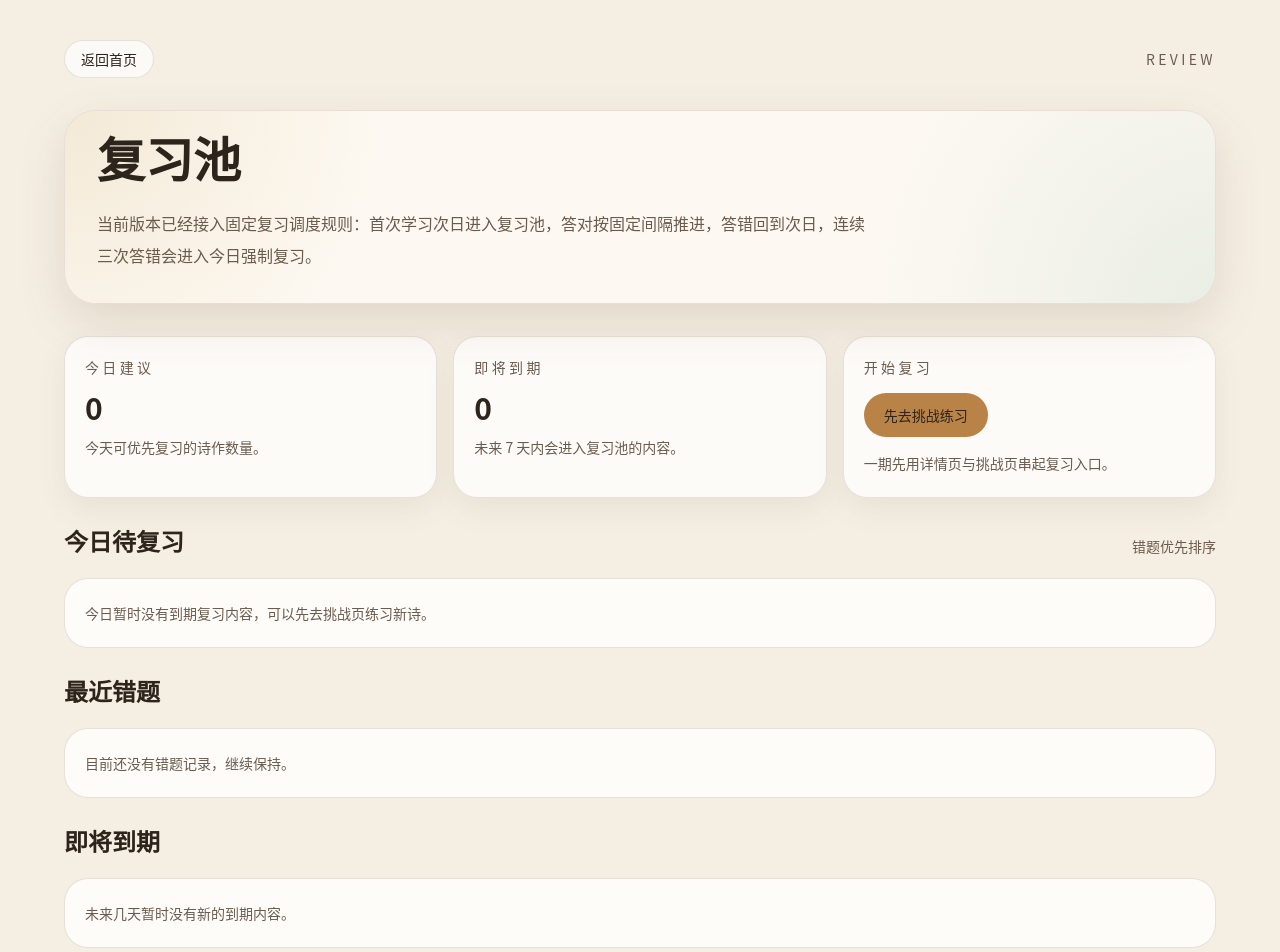
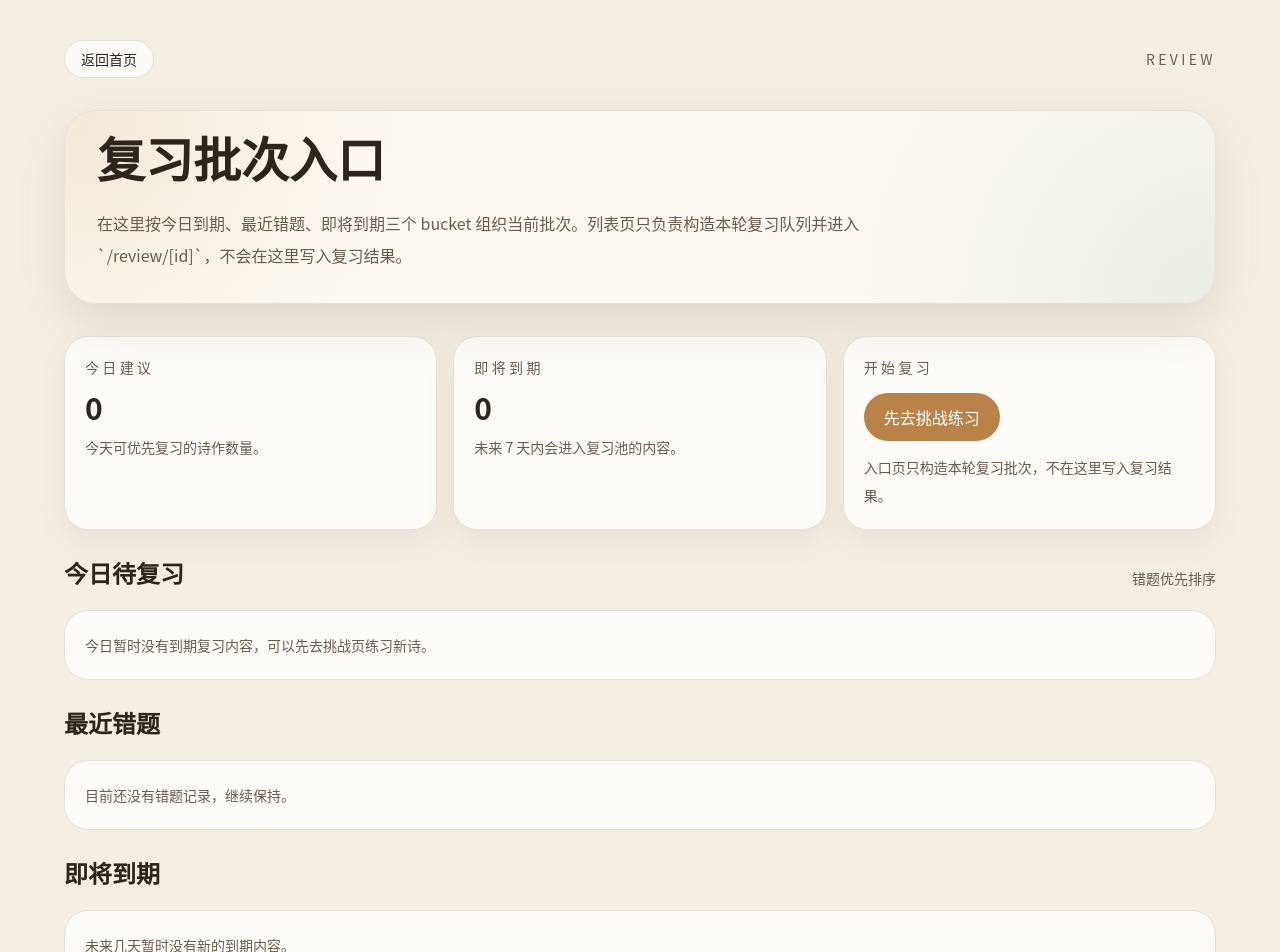
Before and after one commit to maoeast/tang-poetry, a Next.js app: page /review in a window 1280 px wide. Shown: the top 952 px of the page. Built offline with nearby package versions, Linux system fonts and the light colour scheme.

Commit message:
refactor review batch entry page

```diff
--- a/app/review/page.tsx
+++ b/app/review/page.tsx
@@ -38,9 +38,9 @@ export default async function ReviewPage() {
           <div className="pointer-events-none absolute inset-0 bg-[radial-gradient(circle_at_top_left,rgba(222,196,150,0.3),transparent_28%),radial-gradient(circle_at_bottom_right,rgba(176,204,188,0.25),transparent_30%)]" />
 
           <div className="relative space-y-4">
-            <h1 className="text-4xl font-semibold sm:text-5xl">复习池</h1>
+            <h1 className="text-4xl font-semibold sm:text-5xl">复习批次入口</h1>
             <p className="max-w-3xl text-base leading-8 text-[var(--color-muted)]">
-              当前版本已经接入固定复习调度规则：首次学习次日进入复习池，答对按固定间隔推进，答错回到次日，连续三次答错会进入今日强制复习。
+              在这里按今日到期、最近错题、即将到期三个 bucket 组织当前批次。列表页只负责构造本轮复习队列并进入 `/review/[id]`，不会在这里写入复习结果。
             </p>
           </div>
         </section>
--- a/components/review/review-list.tsx
+++ b/components/review/review-list.tsx
@@ -1,8 +1,18 @@
+"use client";
+
 import Image from "next/image";
 import Link from "next/link";
 import type { Route } from "next";
+import { useRouter } from "next/navigation";
+import type { MouseEvent } from "react";
 
-import type { ReviewBuckets, ReviewStateSnapshot } from "@/lib/review/scheduler";
+import {
+  buildReviewBatchQueue,
+  type ReviewBucketKey,
+  type ReviewBuckets,
+  type ReviewStateSnapshot,
+} from "@/lib/review/scheduler";
+import { writeReviewQueue } from "@/lib/review/session-queue";
 
 type ReviewListProps = {
   buckets: ReviewBuckets;
@@ -10,67 +20,162 @@ type ReviewListProps = {
   upcomingCount: number;
 };
 
-function ReviewCard({
+const REVIEW_CARD_LAYOUT = {
+  width: 80,
+  height: 120,
+} as const;
+
+export function getReviewCardLayout() {
+  return REVIEW_CARD_LAYOUT;
+}
+
+function getBucketLabel(bucket: ReviewBucketKey) {
+  if (bucket === "todayDue") {
+    return "due";
+  }
+
+  if (bucket === "recentWrong") {
+    return "wrong";
+  }
+
+  return "soon";
+}
+
+function getBucketTitle(bucket: ReviewBucketKey) {
+  if (bucket === "todayDue") {
+    return "今日待复习";
+  }
+
+  if (bucket === "recentWrong") {
+    return "最近错题";
+  }
+
+  return "即将到期";
+}
+
+function buildReviewHref(poetryId: string, from: ReviewBucketKey, index: number) {
+  return `/review/${poetryId}?from=${from}&index=${index}` as Route;
+}
+
+function ReviewPosterCard({
   item,
   badge,
+  href,
+  onOpen,
 }: {
   item: ReviewStateSnapshot;
-  badge?: string;
+  badge: string;
+  href: Route;
+  onOpen: (event: MouseEvent<HTMLAnchorElement>) => void;
 }) {
+  const layout = getReviewCardLayout();
+
   return (
-    <article className="rounded-[1.5rem] border border-[var(--color-line)] bg-white/80 p-5 shadow-[0_12px_30px_rgba(91,74,59,0.08)]">
-      <div className="flex flex-col gap-5 sm:flex-row">
-        <div className="relative aspect-[4/3] w-full overflow-hidden rounded-[1.25rem] border border-[var(--color-line)] bg-[var(--color-accent-soft)] sm:max-w-[10.5rem]">
+    <article className="flex h-[120px] min-w-0 overflow-hidden rounded-[1.25rem] border border-[var(--color-line)] bg-white/82 shadow-[0_12px_30px_rgba(91,74,59,0.08)]">
+      <div
+        className="relative shrink-0 overflow-hidden border-r border-[var(--color-line)] bg-[var(--color-accent-soft)]"
+        style={{ width: `${layout.width}px`, height: `${layout.height}px` }}
+      >
         <Image
           src={item.image.thumbPath ?? item.image.imagePath}
           alt={`${item.title} 配图`}
           fill
           className="object-cover"
-            sizes="(min-width: 640px) 10.5rem, 100vw"
+          sizes="80px"
         />
-          <div className="absolute inset-x-0 bottom-0 bg-gradient-to-t from-[rgba(63,47,35,0.7)] via-[rgba(63,47,35,0.16)] to-transparent px-3 py-2 text-[0.7rem] tracking-[0.12em] text-white uppercase">
-            {item.image.isPlaceholder ? "placeholder" : "imageasset"}
+      </div>
+
+      <div className="flex min-w-0 flex-1 items-stretch justify-between gap-3 px-4 py-3">
+        <div className="min-w-0 flex-1">
+          <div className="flex items-start justify-between gap-2">
+            <div className="min-w-0">
+              <h3 className="truncate text-base font-medium">{item.title}</h3>
+              <p className="truncate text-sm text-[var(--color-muted)]">{item.author}</p>
+            </div>
+            <span className="rounded-full bg-[var(--color-accent-soft)] px-2.5 py-1 text-[0.65rem] tracking-[0.18em] text-[var(--color-muted)] uppercase">
+              {badge}
+            </span>
+          </div>
+
+          <div className="mt-3 flex flex-wrap gap-2 text-xs text-[var(--color-muted)]">
+            <span className="rounded-full border border-[var(--color-line)] px-2.5 py-1">
+              熟练度 {item.mastery}
+            </span>
+            <span className="rounded-full border border-[var(--color-line)] px-2.5 py-1">
+              错题 {item.wrongCount}
+            </span>
           </div>
         </div>
 
-        <div className="min-w-0 flex-1">
-          <div className="flex flex-wrap items-center justify-between gap-3">
-            <div>
-              <h3 className="text-xl font-medium">{item.title}</h3>
-              <p className="mt-1 text-sm text-[var(--color-muted)]">{item.author}</p>
-            </div>
-            {badge ? (
-              <span className="rounded-full bg-[var(--color-accent-soft)] px-3 py-1 text-xs tracking-[0.2em] text-[var(--color-muted)] uppercase">
-                {badge}
-              </span>
-            ) : null}
-          </div>
-
-          <p className="mt-4 text-sm leading-7 text-[var(--color-muted)]">
-            {item.previewLine}
-          </p>
-
-          <div className="mt-5 flex flex-wrap gap-2 text-sm text-[var(--color-muted)]">
-            <span className="rounded-full border border-[var(--color-line)] px-3 py-1">
-              熟练度 {item.mastery}
-            </span>
-            <span className="rounded-full border border-[var(--color-line)] px-3 py-1">
-              错题 {item.wrongCount}
-            </span>
-            <span className="rounded-full border border-[var(--color-line)] px-3 py-1">
-              间隔 {item.currentIntervalDays} 天
-            </span>
-          </div>
-
+        <div className="flex shrink-0 items-end">
           <Link
-            href={`/poetry/${item.poetryId}` as Route}
-            className="mt-5 inline-flex rounded-full border border-[var(--color-line)] bg-[var(--color-card)] px-4 py-2 text-sm transition hover:bg-white"
+            href={href}
+            onClick={onOpen}
+            className="inline-flex rounded-full bg-[var(--color-card)] px-4 py-2 text-sm transition hover:bg-white"
           >
-            查看诗文
+            开始复习
           </Link>
         </div>
       </div>
     </article>
+  );
+}
+
+function ReviewBucketSection({
+  title,
+  bucketKey,
+  items,
+  emptyText,
+  buckets,
+}: {
+  title: string;
+  bucketKey: ReviewBucketKey;
+  items: ReviewStateSnapshot[];
+  emptyText: string;
+  buckets: ReviewBuckets;
+}) {
+  const router = useRouter();
+
+  function handleOpen(item: ReviewStateSnapshot, index: number) {
+    const queuePoetryIds = buildReviewBatchQueue(buckets, bucketKey);
+
+    if (queuePoetryIds.length === 0) {
+      return;
+    }
+
+    writeReviewQueue(queuePoetryIds, item.poetryId);
+    router.push(buildReviewHref(item.poetryId, bucketKey, index));
+  }
+
+  return (
+    <section className="space-y-4">
+      <div className="flex items-center justify-between gap-3">
+        <h2 className="text-2xl font-semibold">{title}</h2>
+        {bucketKey === "todayDue" ? (
+          <span className="text-sm text-[var(--color-muted)]">错题优先排序</span>
+        ) : null}
+      </div>
+      {items.length > 0 ? (
+        <div className="grid gap-4">
+          {items.map((item, index) => (
+            <ReviewPosterCard
+              key={item.poetryId}
+              item={item}
+              badge={getBucketLabel(bucketKey)}
+              href={buildReviewHref(item.poetryId, bucketKey, index)}
+              onOpen={(event) => {
+                event.preventDefault();
+                handleOpen(item, index);
+              }}
+            />
+          ))}
+        </div>
+      ) : (
+        <p className="rounded-[1.5rem] border border-[var(--color-line)] bg-white/78 p-5 text-sm leading-7 text-[var(--color-muted)]">
+          {emptyText}
+        </p>
+      )}
+    </section>
   );
 }
 
@@ -79,6 +184,20 @@ export function ReviewList({
   suggestedCount,
   upcomingCount,
 }: ReviewListProps) {
+  const router = useRouter();
+  const suggestedQueue = buildReviewBatchQueue(buckets, "todayDue");
+  const firstSuggestedPoetryId = suggestedQueue[0] ?? null;
+
+  function handleStartSuggestedReview() {
+    if (!firstSuggestedPoetryId) {
+      router.push("/challenge");
+      return;
+    }
+
+    writeReviewQueue(suggestedQueue, firstSuggestedPoetryId);
+    router.push(buildReviewHref(firstSuggestedPoetryId, "todayDue", 0));
+  }
+
   return (
     <div className="space-y-8">
       <section className="grid gap-4 md:grid-cols-3">
@@ -106,67 +225,42 @@ export function ReviewList({
           <p className="text-sm tracking-[0.24em] text-[var(--color-muted)] uppercase">
             开始复习
           </p>
-          <Link
-            href={buckets.todayDue[0] ? (`/poetry/${buckets.todayDue[0].poetryId}` as Route) : ("/challenge" as Route)}
+          <button
+            type="button"
+            onClick={handleStartSuggestedReview}
             className="mt-4 inline-flex rounded-full bg-[var(--color-accent)] px-5 py-3 text-sm font-medium text-white transition hover:brightness-105"
           >
-            {buckets.todayDue[0] ? "从第一首开始" : "先去挑战练习"}
-          </Link>
+            {firstSuggestedPoetryId ? "从当前批次开始" : "先去挑战练习"}
+          </button>
           <p className="mt-3 text-sm leading-7 text-[var(--color-muted)]">
-            一期先用详情页与挑战页串起复习入口。
+            入口页只构造本轮复习批次，不在这里写入复习结果。
           </p>
         </article>
       </section>
 
-      <section className="space-y-4">
-        <div className="flex items-center justify-between gap-3">
-          <h2 className="text-2xl font-semibold">今日待复习</h2>
-          <span className="text-sm text-[var(--color-muted)]">
-            错题优先排序
-          </span>
-        </div>
-        {buckets.todayDue.length > 0 ? (
-          <div className="grid gap-4 lg:grid-cols-2">
-            {buckets.todayDue.map((item) => (
-              <ReviewCard key={item.poetryId} item={item} badge="due" />
-            ))}
-          </div>
-        ) : (
-          <p className="rounded-[1.5rem] border border-[var(--color-line)] bg-white/78 p-5 text-sm leading-7 text-[var(--color-muted)]">
-            今日暂时没有到期复习内容，可以先去挑战页练习新诗。
-          </p>
-        )}
-      </section>
+      <ReviewBucketSection
+        title={getBucketTitle("todayDue")}
+        bucketKey="todayDue"
+        items={buckets.todayDue}
+        emptyText="今日暂时没有到期复习内容，可以先去挑战页练习新诗。"
+        buckets={buckets}
+      />
 
-      <section className="space-y-4">
-        <h2 className="text-2xl font-semibold">最近错题</h2>
-        {buckets.recentWrong.length > 0 ? (
-          <div className="grid gap-4 lg:grid-cols-2">
-            {buckets.recentWrong.map((item) => (
-              <ReviewCard key={item.poetryId} item={item} badge="wrong" />
-            ))}
-          </div>
-        ) : (
-          <p className="rounded-[1.5rem] border border-[var(--color-line)] bg-white/78 p-5 text-sm leading-7 text-[var(--color-muted)]">
-            目前还没有错题记录，继续保持。
-          </p>
-        )}
-      </section>
+      <ReviewBucketSection
+        title={getBucketTitle("recentWrong")}
+        bucketKey="recentWrong"
+        items={buckets.recentWrong}
+        emptyText="目前还没有错题记录，继续保持。"
+        buckets={buckets}
+      />
 
-      <section className="space-y-4">
-        <h2 className="text-2xl font-semibold">即将到期</h2>
-        {buckets.upcoming.length > 0 ? (
-          <div className="grid gap-4 lg:grid-cols-2">
-            {buckets.upcoming.map((item) => (
-              <ReviewCard key={item.poetryId} item={item} badge="soon" />
-            ))}
-          </div>
-        ) : (
-          <p className="rounded-[1.5rem] border border-[var(--color-line)] bg-white/78 p-5 text-sm leading-7 text-[var(--color-muted)]">
-            未来几天暂时没有新的到期内容。
-          </p>
-        )}
-      </section>
+      <ReviewBucketSection
+        title={getBucketTitle("upcoming")}
+        bucketKey="upcoming"
+        items={buckets.upcoming}
+        emptyText="未来几天暂时没有新的到期内容。"
+        buckets={buckets}
+      />
     </div>
   );
 }
--- a/lib/review/scheduler.ts
+++ b/lib/review/scheduler.ts
@@ -169,6 +169,8 @@ export type ReviewBuckets = {
   upcoming: ReviewStateSnapshot[];
   recentWrong: ReviewStateSnapshot[];
 };
+
+export type ReviewBucketKey = keyof ReviewBuckets;
 
 export type ReviewPlayerViewModel = {
   state: ReviewStateSnapshot | null;
@@ -383,6 +385,29 @@ export function buildReviewSummary(buckets: ReviewBuckets) {
     upcomingCount: buckets.upcoming.length,
     recentWrong: buckets.recentWrong,
   };
+}
+
+export function buildReviewBatchQueue(
+  buckets: ReviewBuckets,
+  from: ReviewBucketKey,
+) {
+  const selectedBucket = buckets[from];
+
+  if (selectedBucket.length === 0) {
+    return [];
+  }
+
+  const queue = selectedBucket.map((item) => item.poetryId);
+
+  if (from !== "todayDue") {
+    for (const item of buckets.todayDue) {
+      if (!queue.includes(item.poetryId)) {
+        queue.push(item.poetryId);
+      }
+    }
+  }
+
+  return queue;
 }
 
 export async function getReviewPlayerViewModel(
```
Also changed, not shown: 1 other file (tests, documents, lock files or other folders). Lines whose indentation alone changed are shown as unchanged.
